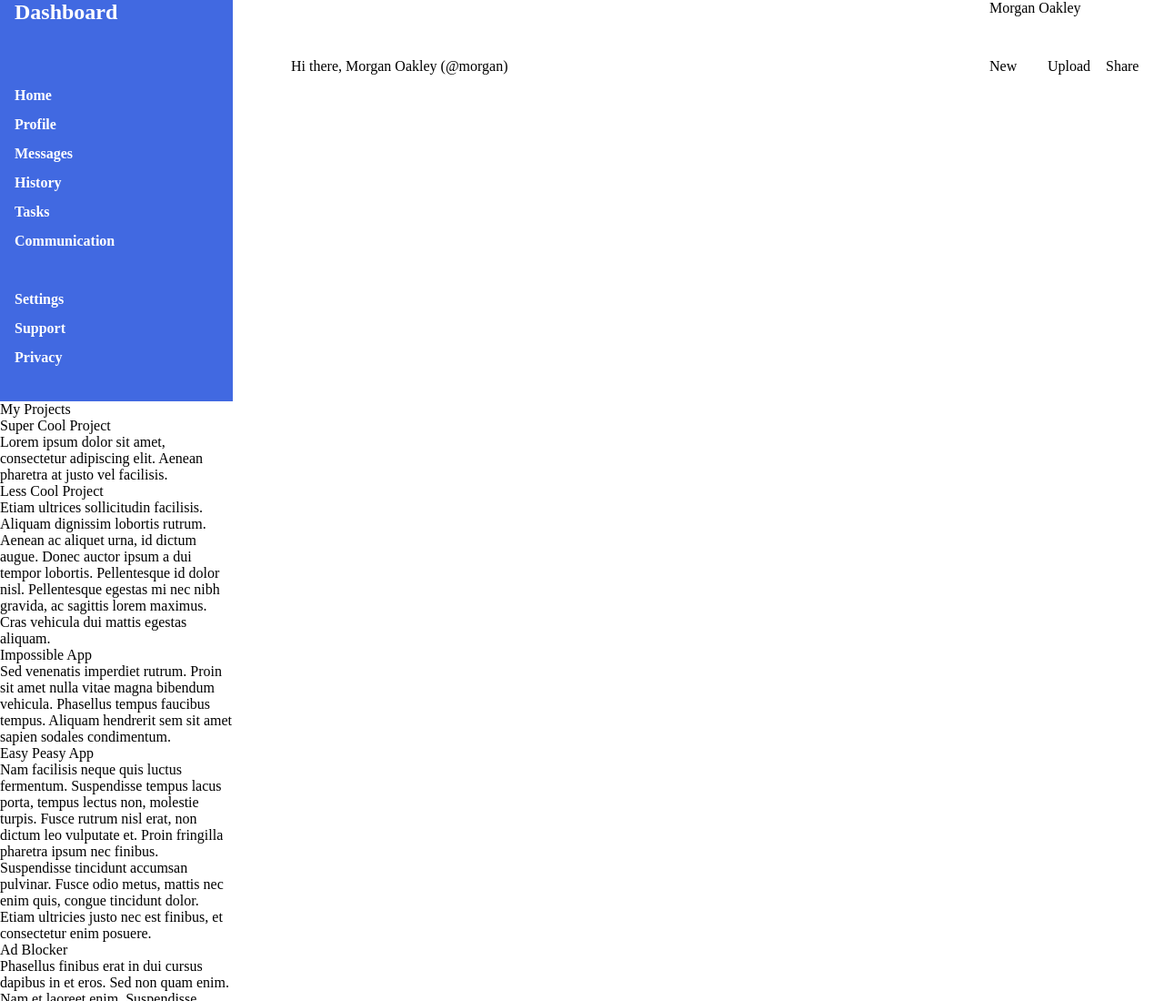
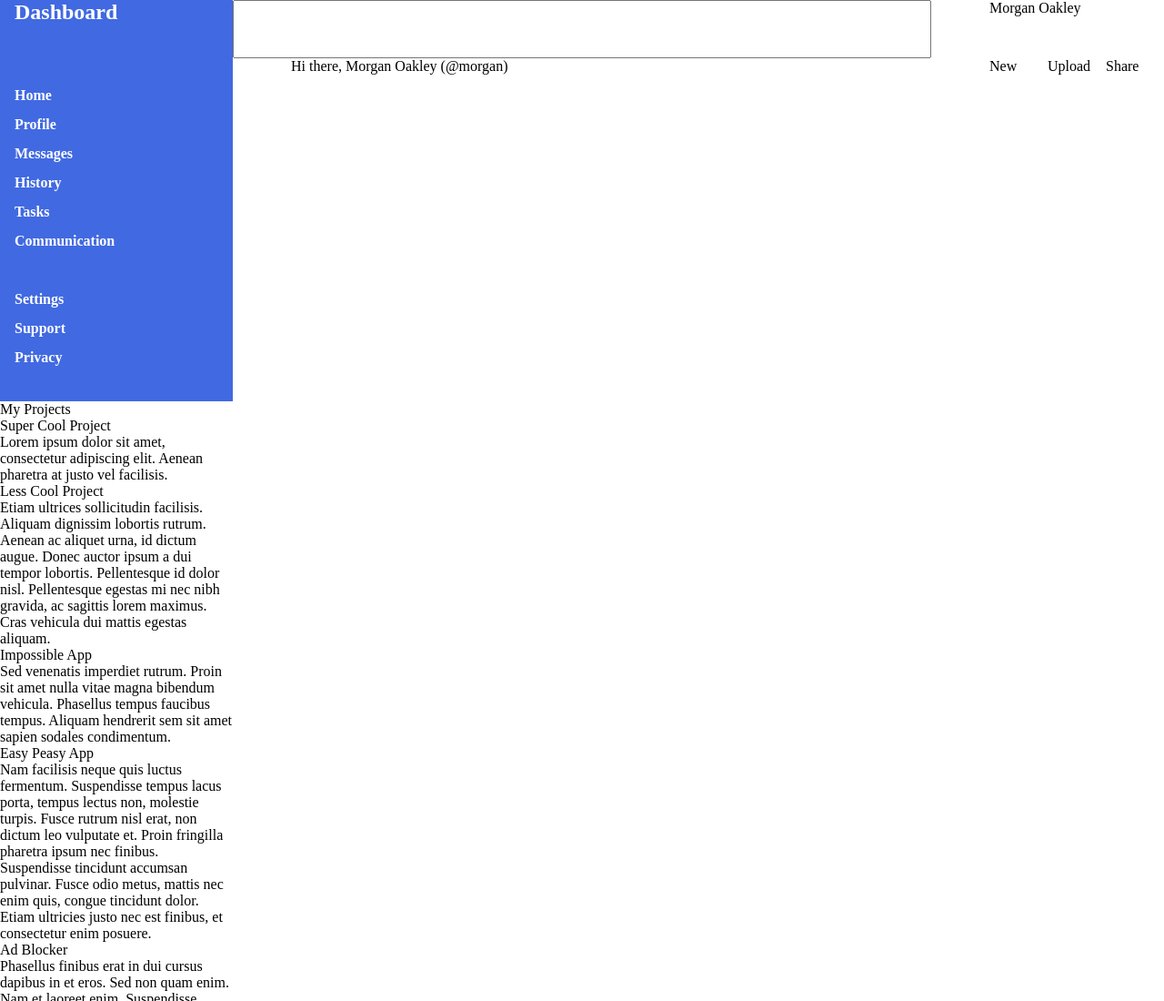
Before and after one commit to Persevering-Traveller/odin-project-solutions, a plain HTML site: page node-path/admin-dashboard/index.html in a window 1280 px wide. Shown: the top 1100 px of the page at 91% size. Drawn offline with Linux system fonts and the light colour scheme.

Commit message:
Change .searchbar to input element

```diff
--- a/node-path/admin-dashboard/index.html
+++ b/node-path/admin-dashboard/index.html
@@ -24,7 +24,7 @@
     </div>
     <div class="header">
       <div class="navbar">
-        <div class="searchbar"></div>
+        <input class="searchbar">
         <div class="notifcation-icon"></div>
         <div class="profile-pic small"></div>
         <div class="account-name">Morgan Oakley</div>
```
